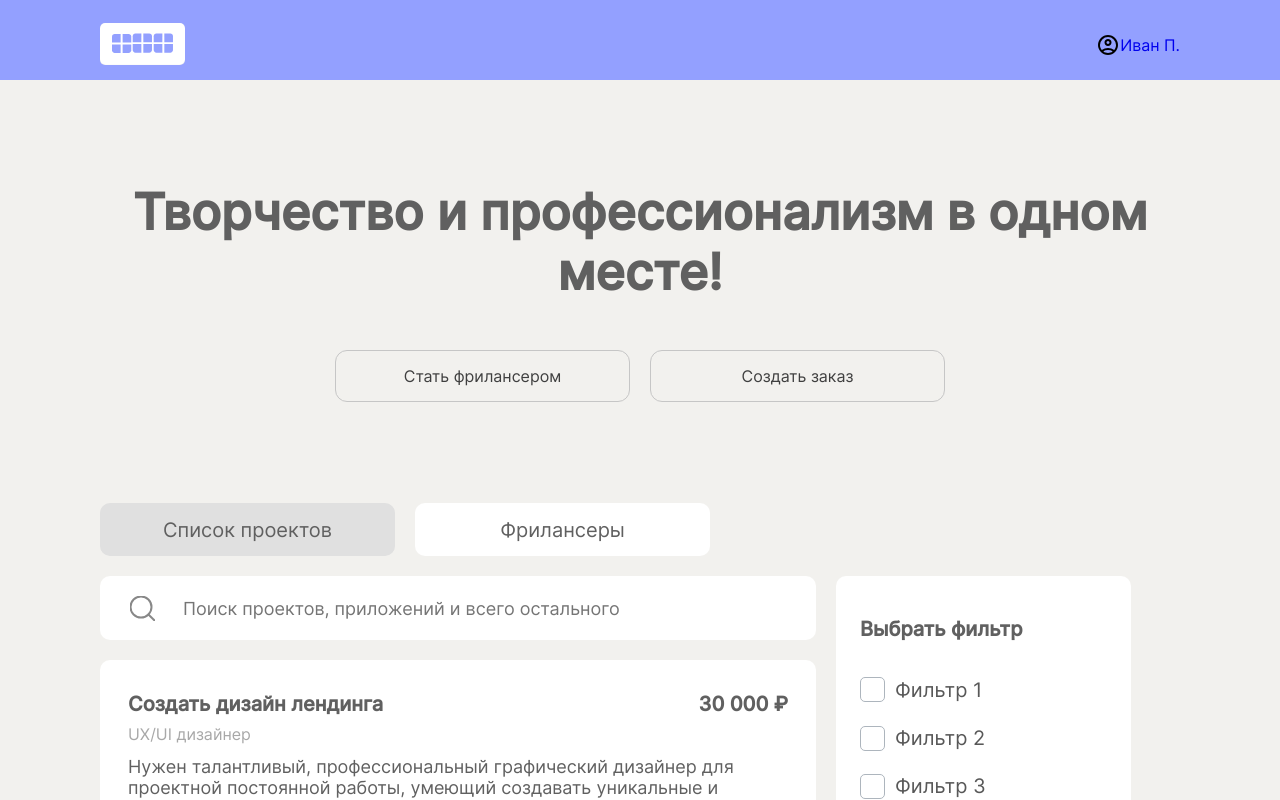
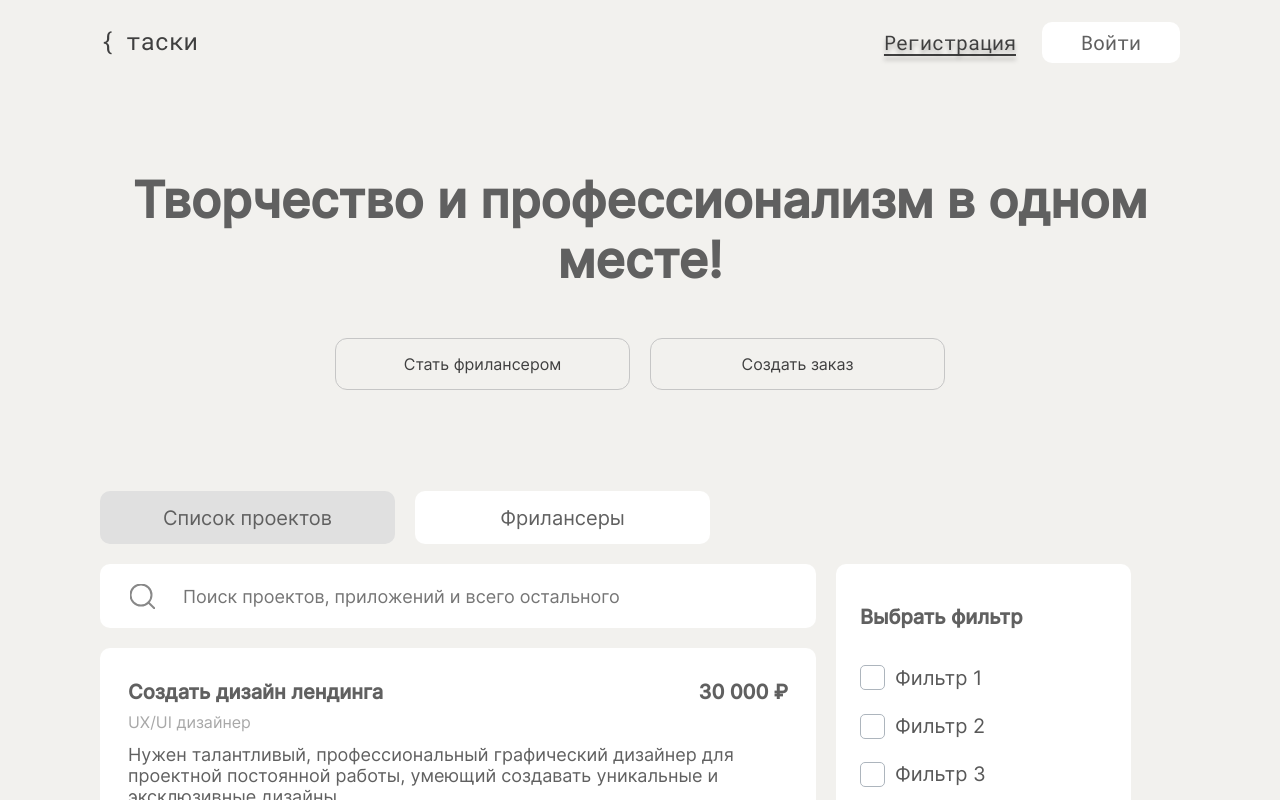
Before and after one commit to tutanhamon667/contract, a React (Create React App) app in the folder frontend/: page / in a window 1280 px wide. Shown: the top 800 px of the page. Built offline with nearby package versions, Linux system fonts and the light colour scheme.

Commit message:
сверстать первое состояние хедера для авторизаций

```diff
--- a/frontend/src/components/App/App.jsx
+++ b/frontend/src/components/App/App.jsx
@@ -15,7 +15,7 @@ import "./App.css";
 
 function App() {
   // const [authenticated, setAuthenticated] = React.useState(true);
-  const [authenticated, setAuthenticated] = React.useState(true);
+  const [authenticated, setAuthenticated] = React.useState(false);
   const [currentUser, setCurrentUser] = React.useState({
     id: "5",
     first_name: "Иван",
--- a/frontend/src/components/Header/Header.css
+++ b/frontend/src/components/Header/Header.css
@@ -1,12 +1,17 @@
 .header {
-  height: 80px;
-  background-color: #93A0FF;
+  height: 52px;
+  background-color: inherit;
+  font-family: 'Roboto Mono';
+  font-size: 24px;
+  font-weight: 400;
+  margin-top: 16px;
 }
 
 .header__container {
-  margin: auto;
-  padding: 20px 100px 0;
-  max-width: 1540px;
+  height: 100%;
+  margin: 0 auto;
+  padding: 0 100px;
+  max-width: 1240px;
   display: flex;
   flex-direction: row;
   justify-content: space-between;
@@ -14,12 +19,13 @@
 }
 
 .header__logo {
-  background-image: url(../../images/group98.svg);
-  background-position: center;
+  max-width: 98px;
+  width: 100%;
+  display: flex;
+  justify-content: space-between;
+  color: #3F3F3F;
   border: none;
   border-radius: 5px;
-  width: 85px;
-  height: 42.5px;
   cursor: pointer;
 }
 
--- a/frontend/src/components/Header/Header.jsx
+++ b/frontend/src/components/Header/Header.jsx
@@ -14,8 +14,9 @@ function Header() {
   return (
     <header className="header">
       <div className="header__container">
-        <Link to="/">
-          <button className="header__logo"></button>
+        <Link className="header__logo" to="/">
+            <span>{'{'}</span>
+            <span>таски</span>
         </Link>
         {authenticated ? (
           <Link to={`/freelancer/${currentUser.id}`}>
--- a/frontend/src/components/HeaderAuth/HeaderAuth.css
+++ b/frontend/src/components/HeaderAuth/HeaderAuth.css
@@ -7,12 +7,12 @@
 }
 
 .header-auth__singup-button {
-  color: #fff;
+  color: #3F3F3F;
   font-size: 20px;
-  font-style: normal;
   font-weight: 400;
-  line-height: normal;
-  text-decoration: none;
+  text-decoration: underline;
+  text-underline-offset: 4px;
+  line-height: 2;
   cursor: pointer;
   background-color: transparent;
   text-shadow: 0 4px 4px rgba(0, 0, 0, 0.25);
--- a/frontend/src/index.css
+++ b/frontend/src/index.css
@@ -1,2 +1,3 @@
 @import url(./vendor/normalize.css);
 @import url(./vendor/fonts/inter.css);
+@import url("https://fonts.googleapis.com/css2?family=Kanit:wght@300;400;500;600;700&family=Roboto+Mono:wght@400;500;600;700&display=swap");
```
Also changed, not shown: frontend/src/images/logo.png (added), frontend/src/images/logo.svg (deleted).
